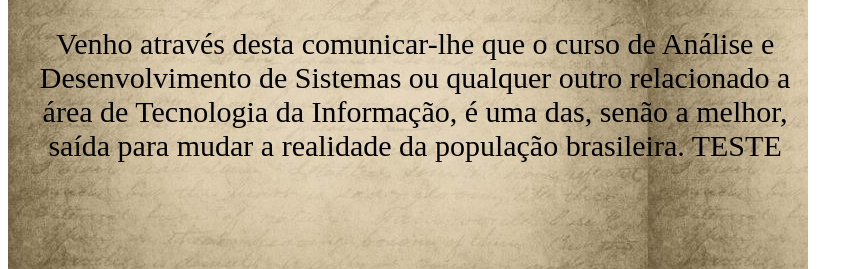
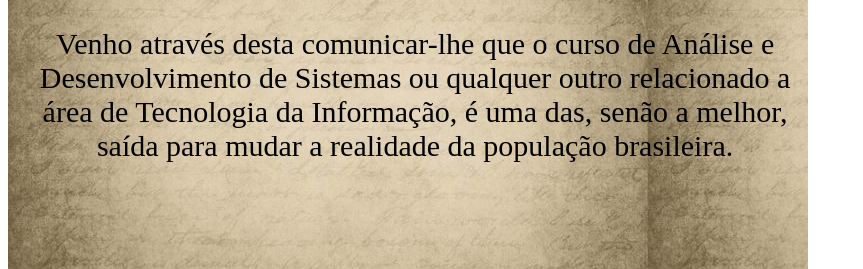
Before and after one commit to cassio-szerniak/Carta_HTML, a plain HTML site: page Carta.html in a window 1280 px wide. Shown: the part 237-506 px from the top of the page, without its empty margins (0-863 px from the left). Drawn offline with Linux system fonts and the light colour scheme.

Commit message:
Update Carta.html

```diff
--- a/Carta.html
+++ b/Carta.html
@@ -15,7 +15,7 @@
     <br><br>
     <p><strong>Prezado(a) amigo(a);</strong> </p>
     <p> Venho através desta comunicar-lhe que o curso de Análise e <br> Desenvolvimento de Sistemas
-     ou qualquer outro relacionado a <br> área de Tecnologia da Informação, é uma das, senão a melhor, <br> saída para mudar a realidade da população brasileira. TESTE</p>
+     ou qualquer outro relacionado a <br> área de Tecnologia da Informação, é uma das, senão a melhor, <br> saída para mudar a realidade da população brasileira.</p>
      <br><br>
      <p>Bem vindo e bons estudos!</p>
      <br><br>
```
